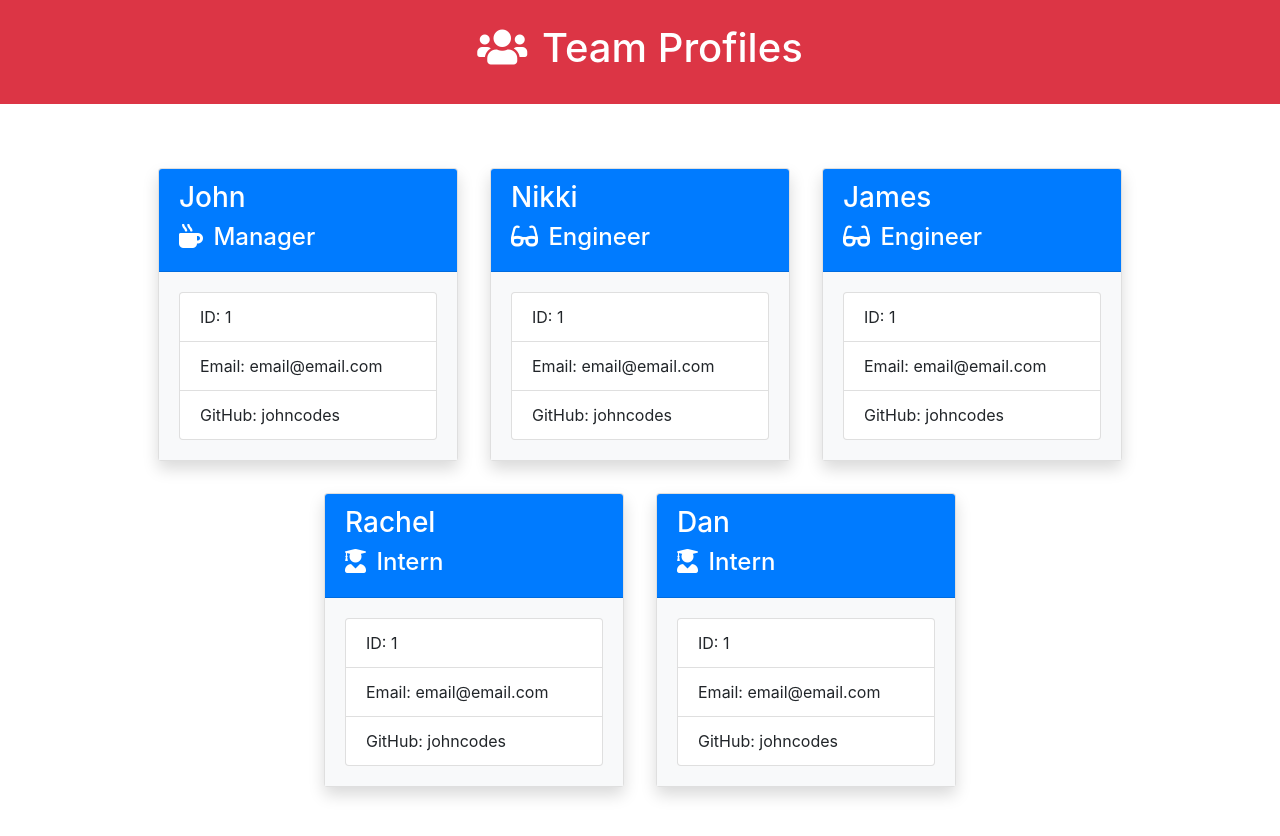
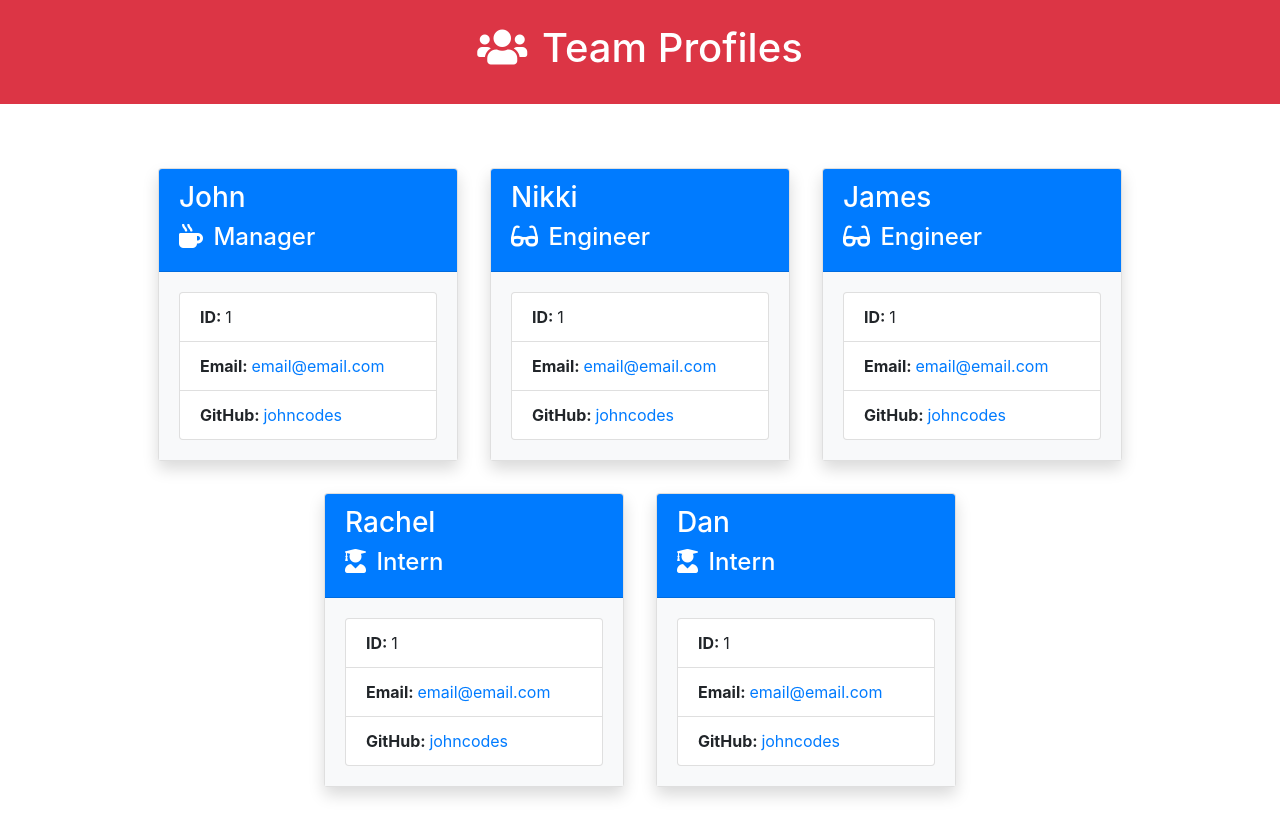
Before and after one commit to jxhnkndl/team-profile-generator, a website: page src/template.html in a window 1280 px wide. Drawn offline with nearby package versions, Linux system fonts and the light colour scheme.

Commit message:
Add links to email address and Github profile names

```diff
--- a/dist/template.html
+++ b/src/template.html
@@ -38,9 +38,18 @@
           </div>
           <div class="card-body bg-light">
             <ul class="list-group">
-              <li class="list-group-item">ID: 1</li>
-              <li class="list-group-item">Email: email@email.com</li>
-              <li class="list-group-item">GitHub: johncodes</li>
+              <li class="list-group-item">
+                <span class="font-weight-bold">ID: </span>
+                1
+              </li>
+              <li class="list-group-item">
+                <span class="font-weight-bold">Email: </span>
+                <a href="mailto:jkroyston@gmail.com">email@email.com</a>
+              </li>
+              <li class="list-group-item">
+                <span class="font-weight-bold">GitHub: </span>
+                <a href="http://www.github.com">johncodes</a>
+              </li>
             </ul>
           </div>
         </div>
@@ -56,9 +65,18 @@
           </div>
           <div class="card-body bg-light">
             <ul class="list-group">
-              <li class="list-group-item">ID: 1</li>
-              <li class="list-group-item">Email: email@email.com</li>
-              <li class="list-group-item">GitHub: johncodes</li>
+              <li class="list-group-item">
+                <span class="font-weight-bold">ID: </span>
+                1
+              </li>
+              <li class="list-group-item">
+                <span class="font-weight-bold">Email: </span>
+                <a href="mailto:jkroyston@gmail.com">email@email.com</a>
+              </li>
+              <li class="list-group-item">
+                <span class="font-weight-bold">GitHub: </span>
+                <a href="http://www.github.com">johncodes</a>
+              </li>
             </ul>
           </div>
         </div>
@@ -74,9 +92,18 @@
           </div>
           <div class="card-body bg-light">
             <ul class="list-group">
-              <li class="list-group-item">ID: 1</li>
-              <li class="list-group-item">Email: email@email.com</li>
-              <li class="list-group-item">GitHub: johncodes</li>
+              <li class="list-group-item">
+                <span class="font-weight-bold">ID: </span>
+                1
+              </li>
+              <li class="list-group-item">
+                <span class="font-weight-bold">Email: </span>
+                <a href="mailto:jkroyston@gmail.com">email@email.com</a>
+              </li>
+              <li class="list-group-item">
+                <span class="font-weight-bold">GitHub: </span>
+                <a href="http://www.github.com">johncodes</a>
+              </li>
             </ul>
           </div>
         </div>
@@ -92,9 +119,18 @@
           </div>
           <div class="card-body bg-light">
             <ul class="list-group">
-              <li class="list-group-item">ID: 1</li>
-              <li class="list-group-item">Email: email@email.com</li>
-              <li class="list-group-item">GitHub: johncodes</li>
+              <li class="list-group-item">
+                <span class="font-weight-bold">ID: </span>
+                1
+              </li>
+              <li class="list-group-item">
+                <span class="font-weight-bold">Email: </span>
+                <a href="mailto:jkroyston@gmail.com">email@email.com</a>
+              </li>
+              <li class="list-group-item">
+                <span class="font-weight-bold">GitHub: </span>
+                <a href="http://www.github.com">johncodes</a>
+              </li>
             </ul>
           </div>
         </div>
@@ -110,9 +146,18 @@
           </div>
           <div class="card-body bg-light">
             <ul class="list-group">
-              <li class="list-group-item">ID: 1</li>
-              <li class="list-group-item">Email: email@email.com</li>
-              <li class="list-group-item">GitHub: johncodes</li>
+              <li class="list-group-item">
+                <span class="font-weight-bold">ID: </span>
+                1
+              </li>
+              <li class="list-group-item">
+                <span class="font-weight-bold">Email: </span>
+                <a href="mailto:jkroyston@gmail.com">email@email.com</a>
+              </li>
+              <li class="list-group-item">
+                <span class="font-weight-bold">GitHub: </span>
+                <a href="http://www.github.com">johncodes</a>
+              </li>
             </ul>
           </div>
         </div>
```
